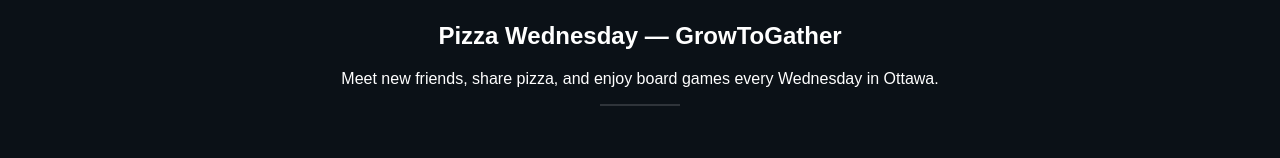
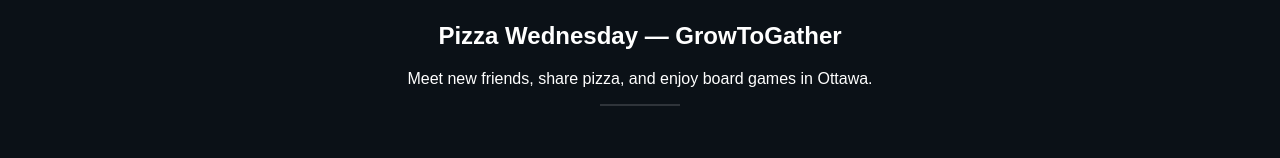
Before and after one commit to gtg-ottawa/gtg_pizzaWednesday-main, a React (Vite) app: page / in a window 1280 px wide. Shown: the part 642-800 px from the top of the page. Built offline with nearby package versions, Linux system fonts and the light colour scheme; the HTML template or start-up script is replaced by a standard one.

Commit message:
not every Wednesday

```diff
--- a/src/App.tsx
+++ b/src/App.tsx
@@ -84,7 +84,7 @@
         <section className="hero fade-in-up">
           <h1 className="title">Pizza Wednesday — GrowToGather</h1>
           <p className="subtitle">
-            Meet new friends, share pizza, and enjoy board games every Wednesday in Ottawa.
+            Meet new friends, share pizza, and enjoy board games in Ottawa.
           </p>
           <div className="divider" />
         </section>
```
